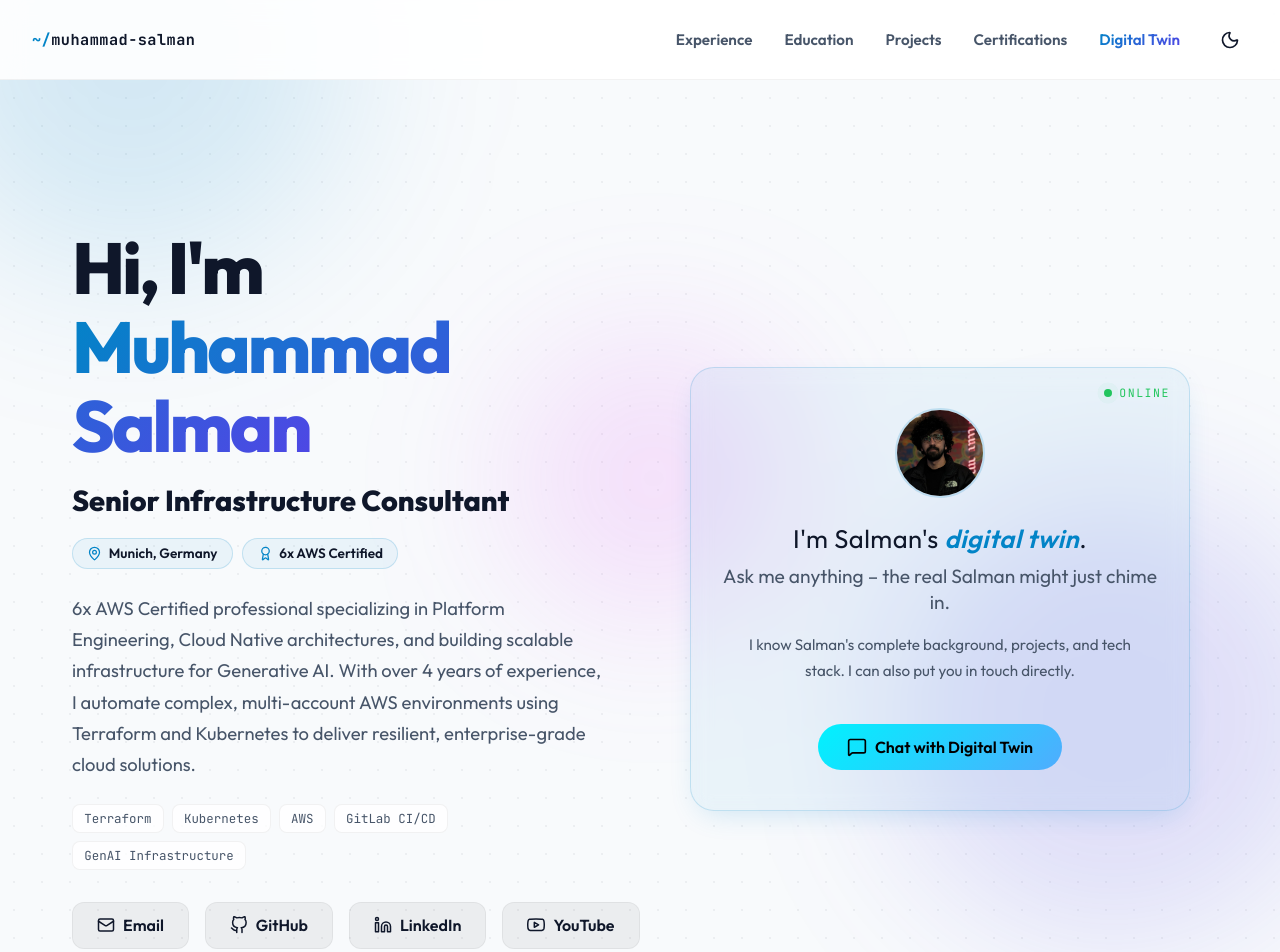
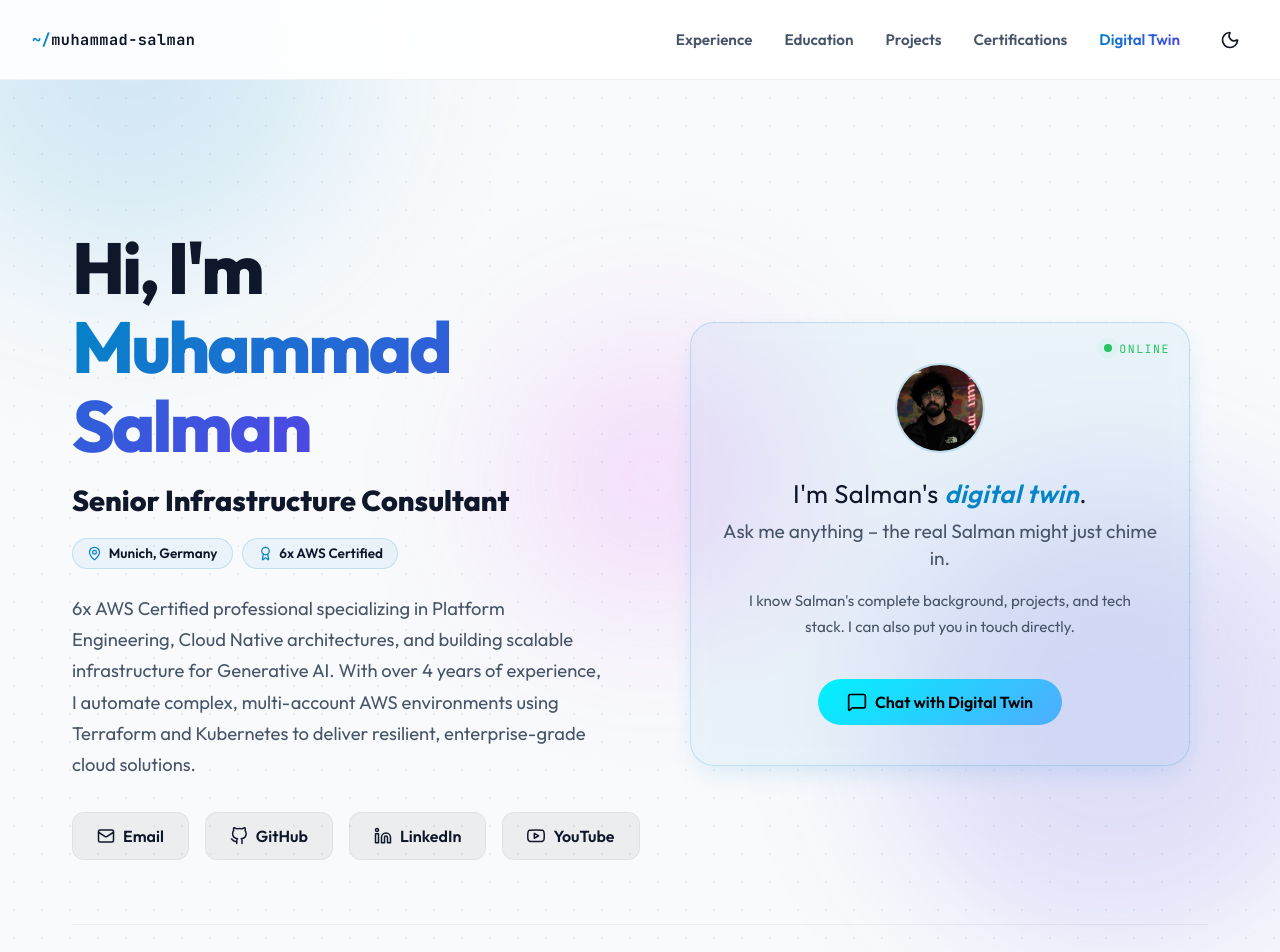
Before and after one commit to msalmansaeedch786/digital-twin, a Next.js app in the folder frontend/: page / in a window 1280 px wide. Shown: the top 952 px of the page. Built offline with nearby package versions, Linux system fonts and the light colour scheme.

Commit message:
design: drop hero tech-stack chips (feedback)

```diff
--- a/frontend/src/app/globals.css
+++ b/frontend/src/app/globals.css
@@ -303,30 +303,6 @@ h2 {
 }
 
 .meta-chip svg { color: var(--neon-cyan); }
-
-.tech-chips {
-  display: flex;
-  flex-wrap: wrap;
-  gap: 0.5rem;
-  margin-top: 1.5rem;
-}
-
-.tech-chip {
-  font-family: 'JetBrains Mono', monospace;
-  font-size: 0.78rem;
-  padding: 0.3rem 0.7rem;
-  border-radius: 8px;
-  color: var(--text-secondary);
-  border: 1px solid var(--glass-border);
-  background: var(--glass-bg);
-  transition: color 0.25s, border-color 0.25s, transform 0.25s;
-}
-
-.tech-chip:hover {
-  color: var(--neon-cyan);
-  border-color: var(--accent-soft-border);
-  transform: translateY(-2px);
-}
 
 /* "Online" presence pill on the twin widget */
 .online-pill {
--- a/frontend/src/app/page.js
+++ b/frontend/src/app/page.js
@@ -104,11 +104,6 @@ export default function Portfolio() {
               <p style={{ maxWidth: "600px", fontSize: "1.15rem", marginBottom: "0.5rem", lineHeight: 1.7 }}>
                 6x AWS Certified professional specializing in Platform Engineering, Cloud Native architectures, and building scalable infrastructure for Generative AI. With over 4 years of experience, I automate complex, multi-account AWS environments using Terraform and Kubernetes to deliver resilient, enterprise-grade cloud solutions.
               </p>
-              <div className="tech-chips">
-                {["Terraform", "Kubernetes", "AWS", "GitLab CI/CD", "GenAI Infrastructure"].map((t) => (
-                  <span key={t} className="tech-chip">{t}</span>
-                ))}
-              </div>
               <div className="hero-contact">
                 <a href="mailto:msalmansaeedch786@gmail.com" className="contact-btn"><Mail size={18} /> Email</a>
                 <a href="https://github.com/msalmansaeedch" target="_blank" rel="noreferrer" className="contact-btn"><FiGithub size={18} /> GitHub</a>
```
